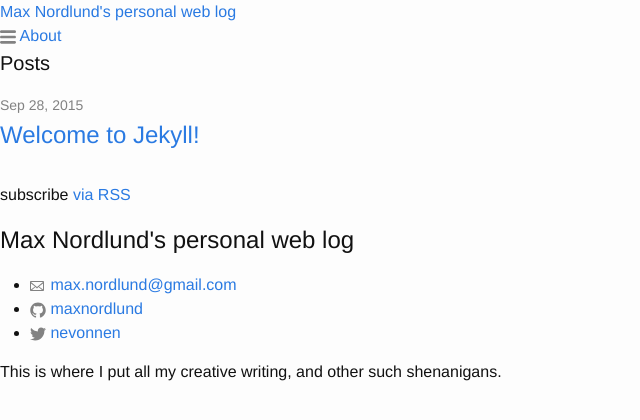
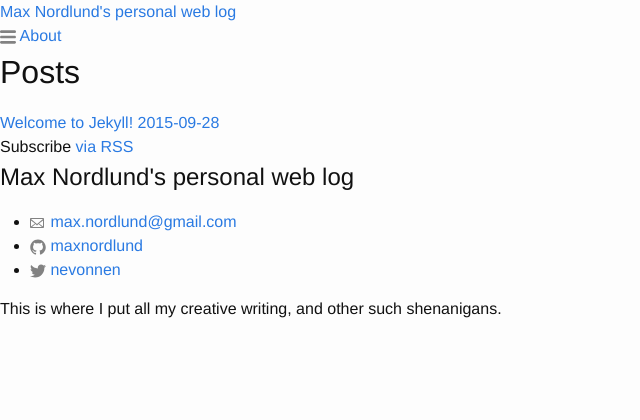
Before and after one commit to maxnordlund/maxnordlund.github.io, a Jekyll site: the page built from index.html, in a window 1280 px wide. Shown: the top 420 px of the page, without its empty margins (0-640 px from the left). Built offline with Jekyll 4.4.1, drawn with Linux system fonts in a browser that asks for light colours.

Commit message:
Switch to <time> element

```diff
--- a/_layouts/post.html
+++ b/_layouts/post.html
@@ -3,7 +3,11 @@
 ---
 <header>
   <h1>{{ page.title }}</h1>
-  <p>{{ page.date | date: "%F" }}{% if page.author %} • {{ page.author }}{% endif %}{% if page.meta %} • {{ page.meta }}{% endif %}</p>
+  <p>
+    <time datetime="{{ page.date | date_to_xmlschema }}">{{ page.date | date: "%F" }}</time>
+    {% if page.author %} • {{ page.author }}{% endif %}
+    {% if page.meta %} • {{ page.meta }}{% endif %}
+  </p>
 </header>
 <article>
   {{ content }}
--- a/index.html
+++ b/index.html
@@ -1,23 +1,20 @@
 ---
 layout: default
 ---
+<h1>Posts</h1>
 
-<div class="home">
+<nav>
+  {% for post in site.posts %}
+    <a href="{{ post.url | prepend: site.baseurl }}">
+      {{ post.title }}
+      <time datetime="{{ post.date | date_to_xmlschema }}">{{ post.date | date: "%F" }}</time>
+    </a>
+  {% endfor %}
+</nav>
 
-  <h1 class="page-heading">Posts</h1>
-
-  <ul class="post-list">
-    {% for post in site.posts %}
-      <li>
-        <span class="post-meta">{{ post.date | date: "%b %-d, %Y" }}</span>
-
-        <h2>
-          <a class="post-link" href="{{ post.url | prepend: site.baseurl }}">{{ post.title }}</a>
-        </h2>
-      </li>
-    {% endfor %}
-  </ul>
-
-  <p class="rss-subscribe">subscribe <a href="{{ "/feed.xml" | prepend: site.baseurl }}">via RSS</a></p>
-
-</div>
+<footer>
+  Subscribe
+  <a rel="alternate" type="application/rss+xml" href="{{ "/feed.xml" | prepend: site.baseurl }}">
+    via RSS
+  </a>
+</footer>
```
